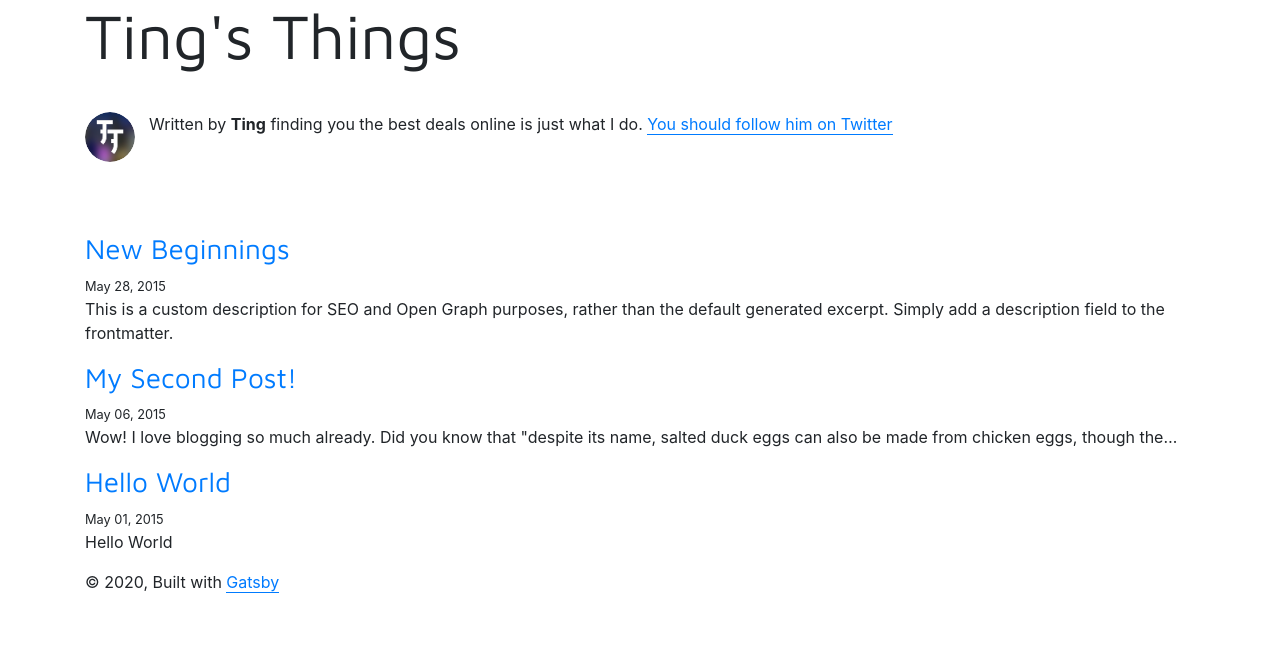
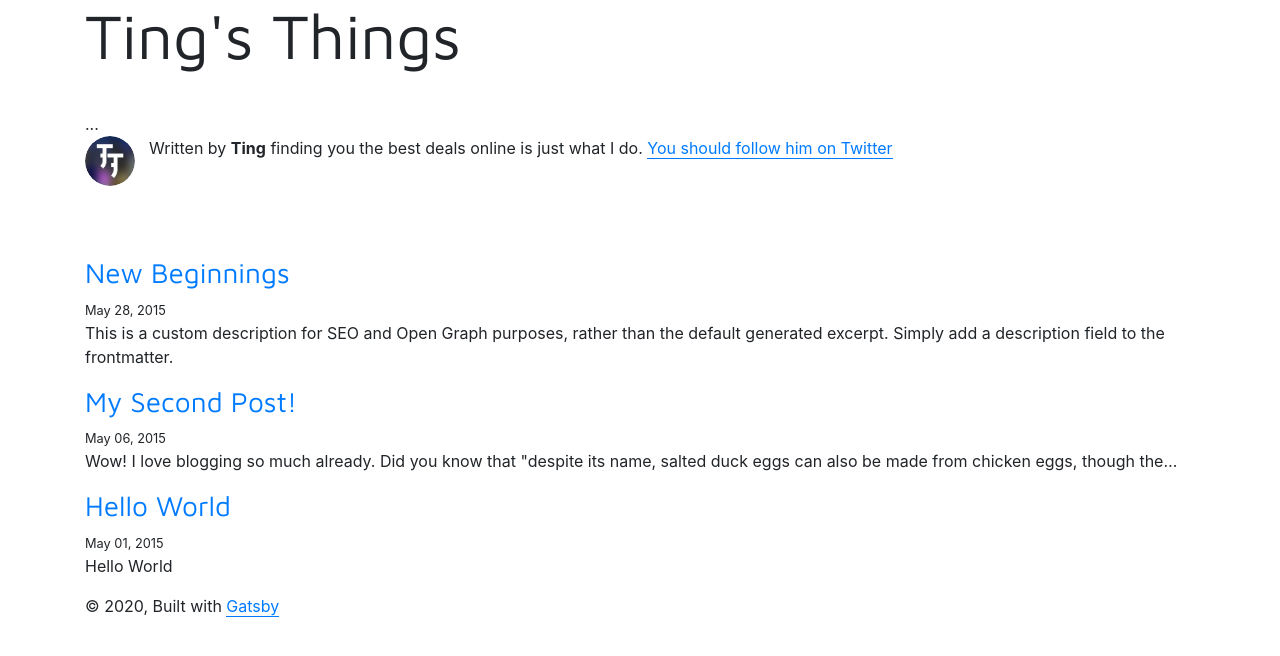
Before and after one commit to mtycks/tings-things-blog, a Gatsby site: page / in a window 1280 px wide. Built offline with nearby package versions, Linux system fonts and the light colour scheme; Gatsby itself is replaced by a stand-in of ours; some packages are replaced by stand-ins of ours.

Commit message:
Testing push

```diff
--- a/src/components/layout.js
+++ b/src/components/layout.js
@@ -51,7 +51,7 @@ const Layout = ({ location, title, children }) => {
     <Container>
       <Row>
         <Col>
-          <header>{header}</header>
+          <header>{header}...</header>
           <main>{children}</main>
           <footer>
             © {new Date().getFullYear()}, Built with
```
